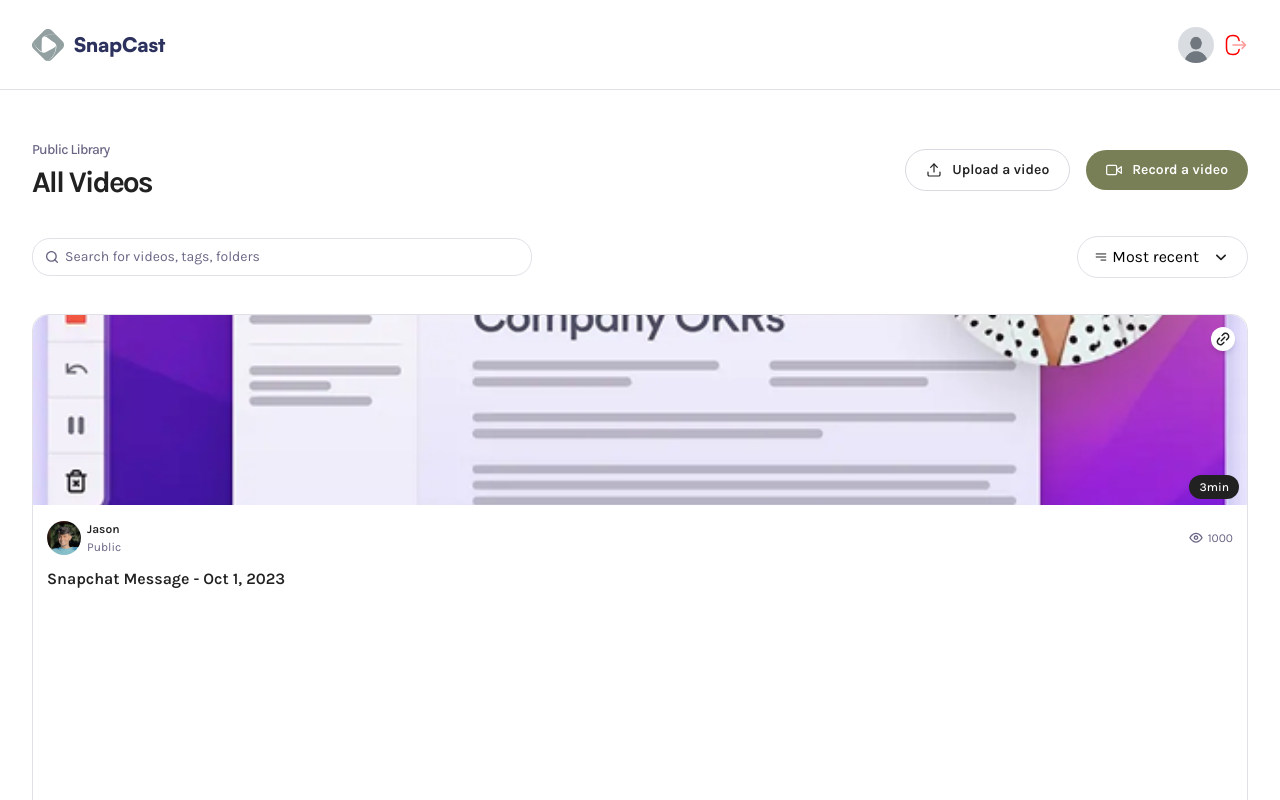
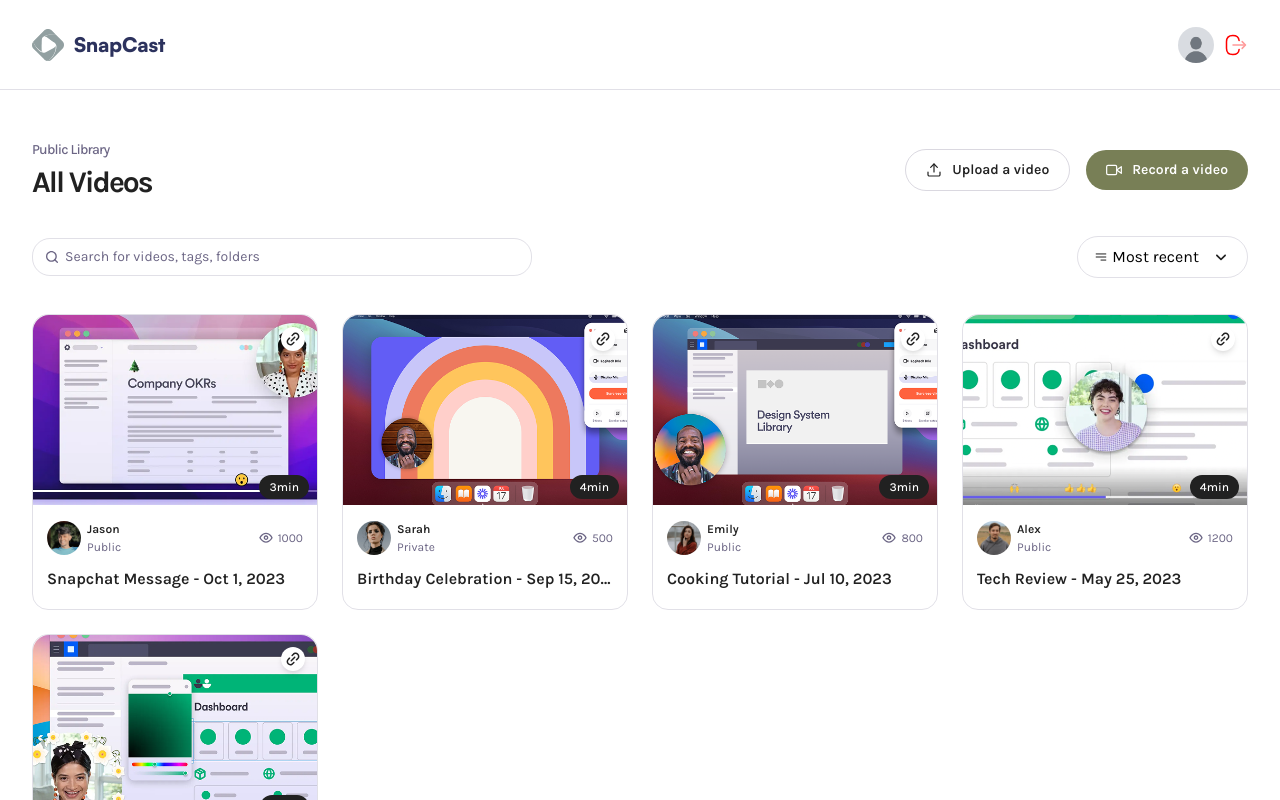
Before and after one commit to ZoirJohn/loom, a Next.js app: page / in a window 1280 px wide. Shown: the top 800 px of the page. Built offline with nearby package versions, Linux system fonts and the light colour scheme.

Commit message:
Refactor VideoCard rendering to use dummy data and improve profile page layout

```diff
--- a/app/(root)/page.tsx
+++ b/app/(root)/page.tsx
@@ -1,5 +1,6 @@
 import Header from '@/components/Header'
 import VideoCard from '@/components/VideoCard'
+import { dummyCards } from '@/constants'
 import React from 'react'
 
 const Page = () => {
@@ -9,17 +10,14 @@ const Page = () => {
                                 title='All Videos'
                                 subHeader='Public Library'
                         />
-                        <VideoCard
-                                id='1'
-                                title='Snapchat Message'
-                                thumbnail='/assets/samples/thumbnail (1).png'
-                                createdAt={new Date('2023-10-01')}
-                                userImg='/assets/images/jason.png'
-                                username='Jason'
-                                visibility='public'
-                                duration={156}
-                                views={1000}
-                        />
+                        <section className='video-grid'>
+                                {dummyCards.map((card) => (
+                                        <VideoCard
+                                                {...card}
+                                                key={card.id}
+                                        />
+                                ))}
+                        </section>
                 </main>
         )
 }
--- a/app/(root)/profile/[id]/page.tsx
+++ b/app/(root)/profile/[id]/page.tsx
@@ -1,4 +1,6 @@
 import Header from '@/components/Header'
+import VideoCard from '@/components/VideoCard'
+import { dummyCards } from '@/constants'
 
 export default async function Profile({ params }: ParamsWithSearch) {
         const { id } = await params
@@ -9,7 +11,14 @@ export default async function Profile({ params }: ParamsWithSearch) {
                                 title='Yopmail'
                                 userImg='/assets/images/dummy.jpg'
                         />
-                        {/* <h1 className='text-2xl font-karla'>USER ID: {id}</h1> */}
+                        <section className='video-grid'>
+                                {dummyCards.map((card) => (
+                                        <VideoCard
+                                                {...card}
+                                                key={card.id}
+                                        />
+                                ))}
+                        </section>
                 </div>
         )
 }
--- a/components/VideoCard.tsx
+++ b/components/VideoCard.tsx
@@ -19,7 +19,7 @@ export default function VideoCard({ id, title, thumbnail, createdAt, userImg, vi
                                 <div>
                                         <figure>
                                                 <Image
-                                                        src={userImg}
+                                                        src={userImg || '/assets/images/dummy.jpg'}
                                                         alt='avatar'
                                                         width={34}
                                                         height={34}
--- a/constants/index.ts
+++ b/constants/index.ts
@@ -1,48 +1,101 @@
-export const MAX_VIDEO_SIZE = 500 * 1024 * 1024;
-export const MAX_THUMBNAIL_SIZE = 10 * 1024 * 1024;
+export const MAX_VIDEO_SIZE = 500 * 1024 * 1024
+export const MAX_THUMBNAIL_SIZE = 10 * 1024 * 1024
 
 export const BUNNY = {
-  STREAM_BASE_URL: "https://video.bunnycdn.com/library",
-  STORAGE_BASE_URL: "https://sg.storage.bunnycdn.com/snapcast",
-  CDN_URL: "https://snapcast.b-cdn.net",
-  EMBED_URL: "https://iframe.mediadelivery.net/embed",
-  TRANSCRIPT_URL: "https://vz-47a08e64-84d.b-cdn.net",
-};
+        STREAM_BASE_URL: 'https://video.bunnycdn.com/library',
+        STORAGE_BASE_URL: 'https://sg.storage.bunnycdn.com/snapcast',
+        CDN_URL: 'https://snapcast.b-cdn.net',
+        EMBED_URL: 'https://iframe.mediadelivery.net/embed',
+        TRANSCRIPT_URL: 'https://vz-47a08e64-84d.b-cdn.net',
+}
 
-export const emojis = ["😂", "😍", "👍"];
+export const emojis = ['😂', '😍', '👍']
 
-export const filterOptions = [
-  "Most Viewed",
-  "Most Recent",
-  "Oldest First",
-  "Least Viewed",
-];
+export const filterOptions = ['Most Viewed', 'Most Recent', 'Oldest First', 'Least Viewed']
 
-export const visibilities: Visibility[] = ["public", "private"];
+export const visibilities: Visibility[] = ['public', 'private']
 
 export const ICONS = {
-  record: "/assets/icons/record.svg",
-  close: "/assets/icons/close.svg",
-  upload: "/assets/icons/upload.svg",
-};
+        record: '/assets/icons/record.svg',
+        close: '/assets/icons/close.svg',
+        upload: '/assets/icons/upload.svg',
+}
 
 export const initialVideoState = {
         isLoaded: false,
         hasIncrementedView: false,
         isProcessing: true,
         processingProgress: 0,
-};
+}
 
-export const infos = ["transcript", "metadata"];
+export const infos = ['transcript', 'metadata']
 
 export const DEFAULT_VIDEO_CONFIG = {
         width: { ideal: 1920 },
         height: { ideal: 1080 },
         frameRate: { ideal: 30 },
-};
+}
 
 export const DEFAULT_RECORDING_CONFIG = {
-  mimeType: "video/webm;codecs=vp9,opus",
+        mimeType: 'video/webm;codecs=vp9,opus',
         audioBitsPerSecond: 128000,
         videoBitsPerSecond: 2500000,
-};
+}
+
+export const dummyCards = [
+        {
+                id: '1',
+                title: 'Snapchat Message',
+                thumbnail: '/assets/samples/thumbnail (1).png',
+                createdAt: new Date('2023-10-01'),
+                userImg: '/assets/images/jason.png',
+                username: 'Jason',
+                visibility: 'public',
+                duration: 156,
+                views: 1000,
+        },
+        {
+                id: '2',
+                title: 'Birthday Celebration',
+                thumbnail: '/assets/samples/thumbnail (2).png',
+                createdAt: new Date('2023-09-15'),
+                userImg: '/assets/images/sarah.png',
+                username: 'Sarah',
+                visibility: 'private',
+                duration: 210,
+                views: 500,
+        },
+        {
+                id: '4',
+                title: 'Cooking Tutorial',
+                thumbnail: '/assets/samples/thumbnail (4).png',
+                createdAt: new Date('2023-07-10'),
+                userImg: '/assets/images/emily.png',
+                username: 'Emily',
+                visibility: 'public',
+                duration: 180,
+                views: 800,
+        },
+        {
+                id: '6',
+                title: 'Tech Review',
+                thumbnail: '/assets/samples/thumbnail (6).png',
+                createdAt: new Date('2023-05-25'),
+                userImg: '/assets/images/alex.png',
+                username: 'Alex',
+                visibility: 'public',
+                duration: 200,
+                views: 1200,
+        },
+        {
+                id: '7',
+                title: 'Music Cover',
+                thumbnail: '/assets/samples/thumbnail (7).png',
+                createdAt: new Date('2023-04-15'),
+                userImg: '/assets/images/lisa.png',
+                username: 'Lisa',
+                visibility: 'public',
+                duration: 300,
+                views: 2500,
+        },
+]
--- a/index.d.ts
+++ b/index.d.ts
@@ -109,7 +109,8 @@ declare interface ImageWithFallbackProps extends Omit<ImageProps, 'src'> {
         src: string | null
 }
 
-type Visibility = 'public' | 'private'
+type Visibility = string
+// type Visibility = 'public' | 'private'
 
 declare interface VideoDetails {
         videoId: string
```
Lines whose indentation alone changed are shown as unchanged.
